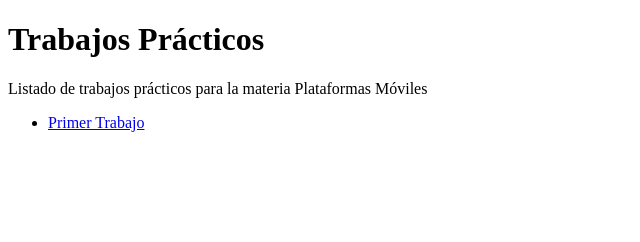
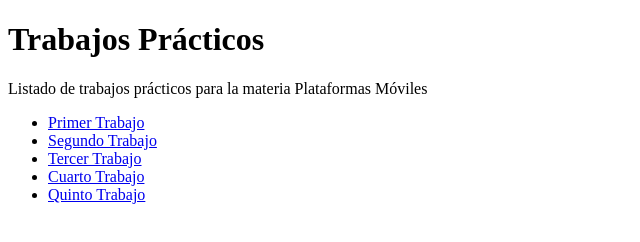
Before and after one commit to lautarobaez/plataformas-moviles-entregas, a plain HTML site: page index.html in a window 1280 px wide. Shown: the whole page, without its empty margins (0-640 px from the left). Drawn offline with Linux system fonts and the light colour scheme.

Commit message:
Update index.html

```diff
--- a/index.html
+++ b/index.html
@@ -8,6 +8,11 @@
      <p>Listado de trabajos prácticos para la materia Plataformas Móviles</p>
      <ul>
        <li><a href="tp-1/">Primer Trabajo</a></li>
+         <li><a href="tp-2/">Segundo Trabajo</a></li>
+         <li><a href="tp-3/">Tercer Trabajo</a></li>
+         <li><a href="tp-4/">Cuarto Trabajo</a></li>
+         <li><a href="tp-5/">Quinto Trabajo</a></li>
      </ul>
+
    </body>
 </html>
```
